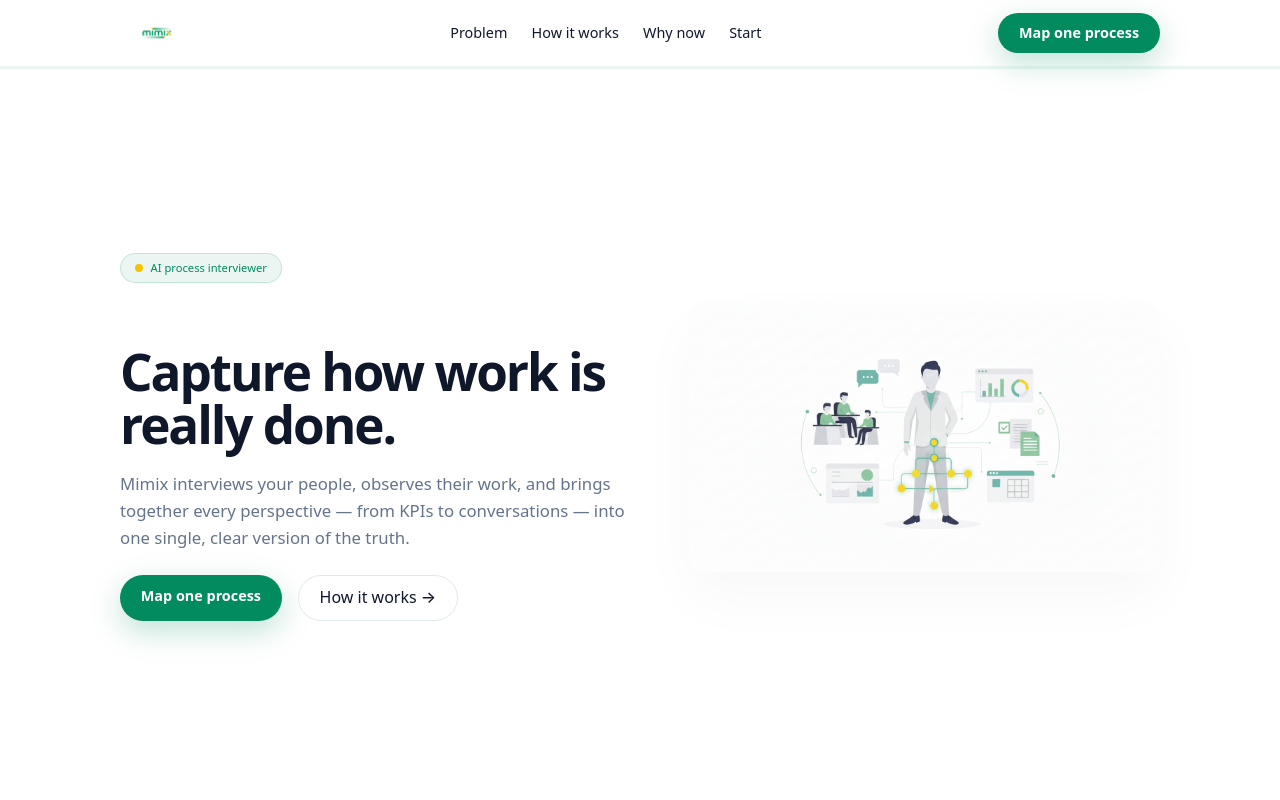
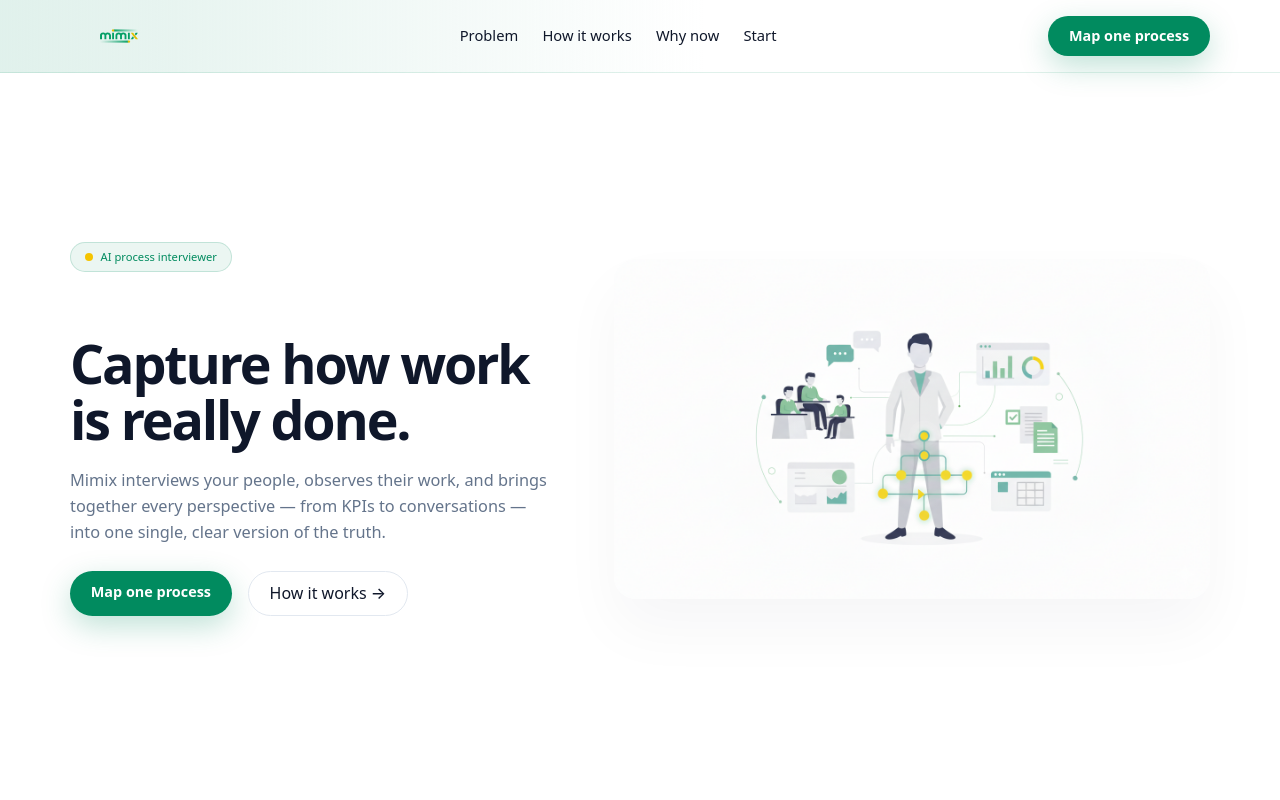
Before and after one commit to davidamir85/mimix-site, a plain HTML site: page index.html in a window 1280 px wide. Shown: the top 800 px of the page. Drawn offline with Linux system fonts and the light colour scheme.

Commit message:
Add files via upload

```diff
--- a/index.html
+++ b/index.html
@@ -7,14 +7,13 @@
   <meta name="description" content="Mimix uses AI to interview your people, align different versions of a process, and produce a single, actionable view. Start with one process." />
   <style>
     :root {
-      /* Brand */
       --green: #018b5f;          /* main brand green */
       --green-soft: rgba(1,139,95,0.08);
       --yellow: #f5c400;         /* highlight */
       --text: #0f172a;
       --muted: #64748b;
       --border: #e2e8f0;
-      --max: 1080px;
+      --max: 1180px;             /* a bit wider now */
       --radius: 16px;
     }
 
@@ -32,9 +31,9 @@
     header {
       position: sticky;
       top: 0;
-      background: rgba(255, 255, 255, 0.92);
+      background: linear-gradient(90deg, rgba(1,139,95,0.12) 0%, rgba(255,255,255,0.95) 55%);
       backdrop-filter: blur(14px);
-      border-bottom: 3px solid rgba(1, 139, 95, 0.08);
+      border-bottom: 1px solid rgba(1, 139, 95, 0.12);
       z-index: 10;
     }
     .nav {
@@ -44,7 +43,8 @@
       align-items: center;
       justify-content: space-between;
       gap: 1.1rem;
-      padding: 0.75rem 1.25rem;
+      padding: 0.5rem 1.25rem;
+      min-height: 68px;
     }
     .logo {
       display: flex;
@@ -52,7 +52,7 @@
       gap: .6rem;
     }
     .logo-img {
-      height: 42px;
+      height: 56px;          /* bigger logo */
       width: auto;
       display: block;
     }
@@ -60,7 +60,7 @@
       color: var(--text);
       text-decoration: none;
       margin-left: 1.25rem;
-      font-size: 0.9rem;
+      font-size: 0.92rem;
       font-weight: 500;
     }
     .nav-links a:hover {
@@ -77,6 +77,7 @@
       display: inline-block;
       font-size: 0.9rem;
       box-shadow: 0 10px 30px rgba(1, 139, 95, 0.25);
+      white-space: nowrap;
     }
     .btn-primary:hover {
       filter: brightness(0.97);
@@ -86,12 +87,12 @@
     .hero {
       max-width: var(--max);
       margin: 0 auto;
-      padding: 4.5rem 1.25rem 3.5rem;
+      padding: 4.3rem 1.25rem 3.8rem;
       display: grid;
-      grid-template-columns: 1.05fr 0.95fr;
-      gap: 3rem;
+      grid-template-columns: 0.9fr 1.1fr;  /* image gets more space */
+      gap: 3.5rem;
       align-items: center;
-      min-height: 90vh;
+      min-height: 88vh;
     }
     .badge {
       display: inline-flex;
@@ -115,15 +116,15 @@
       display: inline-block;
     }
     h1 {
-      font-size: clamp(2.5rem, 4vw, 3.2rem);
+      font-size: clamp(2.6rem, 4.2vw, 3.4rem);
       line-height: 1.03;
       letter-spacing: -0.04em;
       margin-bottom: 1.25rem;
     }
     p.lead {
       color: var(--muted);
-      font-size: 1.05rem;
-      margin-bottom: 1.5rem;
+      font-size: 1.02rem;
+      margin-bottom: 1.6rem;
       max-width: 540px;
     }
     .hero-cta {
@@ -140,17 +141,19 @@
       background: #fff;
       font-weight: 500;
     }
+
+    /* HERO IMAGE area */
     .hero-illustration-wrapper {
       width: 100%;
       display: flex;
       justify-content: flex-end;
     }
     .hero-illustration {
-      max-width: 520px;
+      max-width: 640px;       /* bigger */
       width: 100%;
       height: auto;
-      border-radius: 18px;
-      box-shadow: 0 25px 60px rgba(15,23,42,0.03);
+      border-radius: 22px;
+      box-shadow: 0 30px 60px rgba(15,23,42,0.04);
     }
 
     /* SECTIONS */
@@ -190,11 +193,10 @@
     }
 
     /* MOBILE */
-    @media (max-width: 880px) {
+    @media (max-width: 920px) {
       .hero {
         grid-template-columns: 1fr;
         padding-top: 3.5rem;
-        text-align: left;
       }
       .hero-cta {
         justify-content: flex-start;
@@ -206,6 +208,7 @@
         max-width: 100%;
       }
       .nav-links { display: none; }
+      .logo-img { height: 50px; }
     }
   </style>
 </head>
@@ -214,7 +217,6 @@
   <header>
     <div class="nav">
       <div class="logo">
-        <!-- your logo file -->
         <img src="WebsiteLogo.png" alt="Mimix" class="logo-img">
       </div>
       <div class="nav-links">
```
